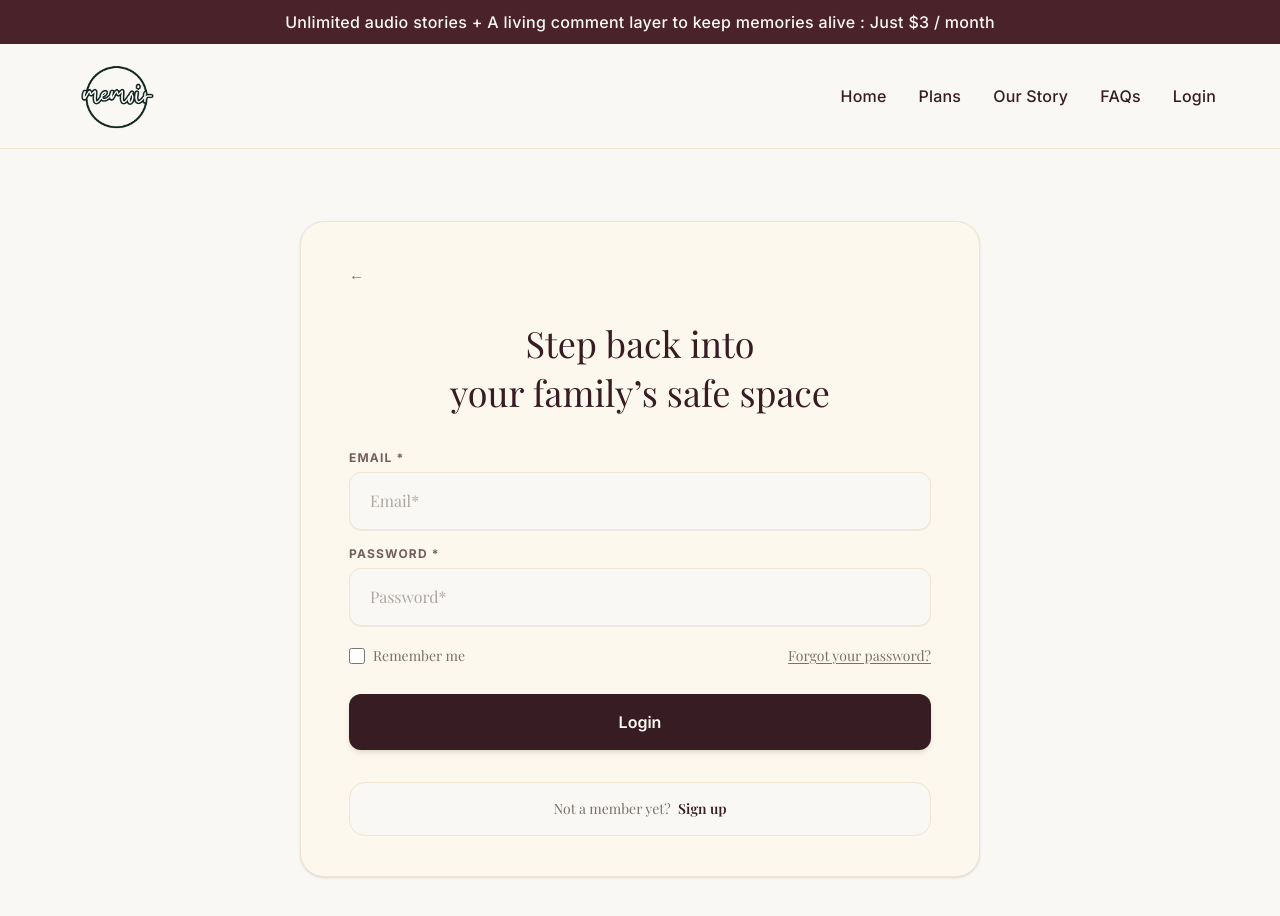
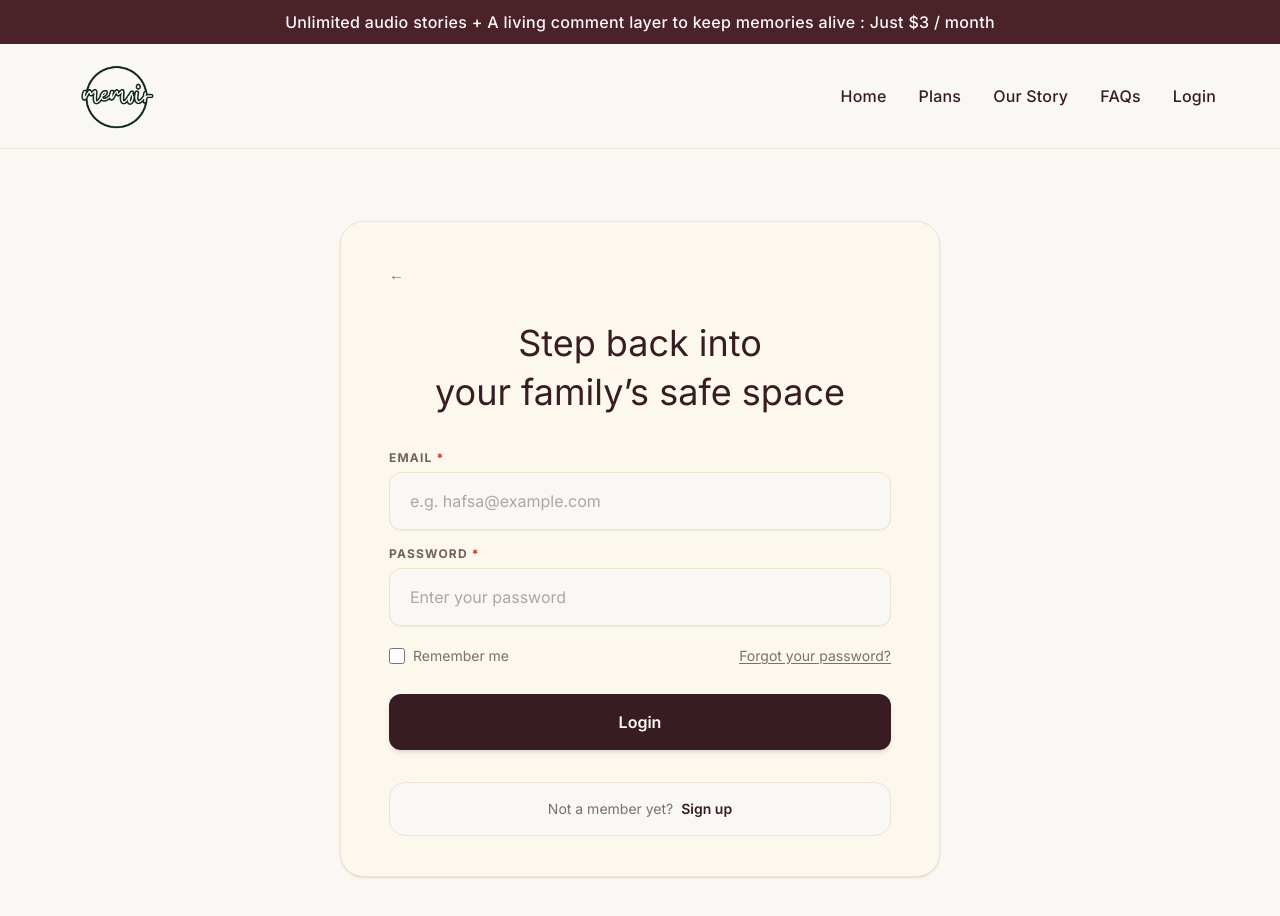
Before and after one commit to Hifza-155/memoirproject-frontend, a Next.js app: page /login in a window 1280 px wide. Shown: the top 916 px of the page. Built offline with nearby package versions, Linux system fonts and the light colour scheme; a web font is replaced by a local one.

Commit message:
Update login form styles and layout consistency

```diff
--- a/src/features/auth/LoginForm.tsx
+++ b/src/features/auth/LoginForm.tsx
@@ -41,7 +41,7 @@ export default function LoginForm() {
         initial={{ opacity: 0, y: 15 }}
         animate={{ opacity: 1, y: 0 }}
         transition={{ duration: 0.4, ease: "easeOut" }}
-        className="w-full bg-memory-card border border-memory-border rounded-3xl px-8 md:px-12 py-10 shadow-sm max-w-170"
+        className="w-full bg-memory-card border border-memory-border rounded-3xl px-8 md:px-12 py-10 shadow-sm max-w-150"
       >
         {/* Back */}
         <div className="mb-8">
@@ -55,67 +55,94 @@ export default function LoginForm() {
 
         {/* Header */}
         <div className="text-center mb-8">
-          <h1 className="font-serif text-3xl md:text-4xl text-memory-primary leading-snug">
+          <h1 className="text-3xl md:text-4xl text-memory-primary leading-snug">
             Step back into <br /> your family&rsquo;s safe space
           </h1>
         </div>
 
         {/* Server Error / Info Banners */}
         {serverError && (
-          <div className="mb-6 p-4 bg-memory-card border border-memory-border text-memory-primary rounded-xl text-sm font-serif">
+          <div className="mb-6 p-4 bg-memory-card border border-memory-border text-memory-primary rounded-xl text-sm">
             Login Failed: {serverError}
           </div>
         )}
 
         {infoMessage && (
-          <div className="mb-6 p-4 bg-memory-card border border-memory-border text-memory-primary rounded-xl text-sm font-serif">
+          <div className="mb-6 p-4 bg-memory-card border border-memory-border text-memory-primary rounded-xl text-sm">
             {infoMessage}
           </div>
         )}
 
-        <form onSubmit={handleSubmit(handleLogin)} className="flex flex-col gap-4" noValidate>
+        <form
+          onSubmit={handleSubmit(handleLogin)}
+          className="flex flex-col gap-4"
+          noValidate
+        >
           <div>
-            <label htmlFor="login-email" className="block text-xs uppercase tracking-widest font-bold text-memory-primary/70 mb-1.5">
-              Email *
+            <label
+              htmlFor="login-email"
+              className="block text-xs uppercase tracking-widest font-bold text-memory-primary/70 mb-1.5"
+            >
+              Email
+              <span aria-hidden="true" className="ml-1 text-memory-required">
+                *
+              </span>
             </label>
+
             <input
               id="login-email"
               type="email"
-              placeholder="Email*"
+              placeholder="e.g. hafsa@example.com"
               {...register("email")}
-              className={`w-full rounded-xl border bg-memory-bg px-5 py-4 text-[16px] text-memory-primary placeholder:text-memory-muted/60 outline-none transition-all duration-300 font-serif shadow-2xs ${
+              className={`w-full rounded-xl border bg-memory-bg px-5 py-4 text-[16px] text-memory-primary placeholder:text-memory-muted/60 outline-none transition-all duration-300 shadow-2xs ${
                 errors.email
                   ? "border-memory-border focus:ring-2 focus:ring-memory-accent/20"
                   : "border-memory-border focus:border-memory-accent focus:ring-2 focus:ring-memory-accent/20"
               }`}
             />
+
             {errors.email && (
-              <p className="mt-1 text-xs text-memory-muted font-medium">{errors.email.message}</p>
+              <p className="mt-1 text-xs text-memory-muted font-medium">
+                {errors.email.message}
+              </p>
             )}
           </div>
 
           <div>
-            <label htmlFor="login-password" className="block text-xs uppercase tracking-widest font-bold text-memory-primary/70 mb-1.5">
-              Password *
+            <label
+              htmlFor="login-password"
+              className="block text-xs uppercase tracking-widest font-bold text-memory-primary/70 mb-1.5"
+            >
+              Password
+              <span aria-hidden="true" className="ml-1 text-memory-required">
+                *
+              </span>
             </label>
+
             <input
               id="login-password"
               type="password"
-              placeholder="Password*"
+              placeholder="Enter your password"
               {...register("password")}
-              className={`w-full rounded-xl border bg-memory-bg px-5 py-4 text-[16px] text-memory-primary placeholder:text-memory-muted/60 outline-none transition-all duration-300 font-serif shadow-2xs ${
+              className={`w-full rounded-xl border bg-memory-bg px-5 py-4 text-[16px] text-memory-primary placeholder:text-memory-muted/60 outline-none transition-all duration-300 shadow-2xs ${
                 errors.password
                   ? "border-memory-border focus:ring-2 focus:ring-memory-accent/20"
                   : "border-memory-border focus:border-memory-accent focus:ring-2 focus:ring-memory-accent/20"
               }`}
             />
+
             {errors.password && (
-              <p className="mt-1 text-xs text-memory-muted font-medium">{errors.password.message}</p>
+              <p className="mt-1 text-xs text-memory-muted font-medium">
+                {errors.password.message}
+              </p>
             )}
           </div>
 
-          <div className="flex justify-between items-center text-sm text-memory-muted font-serif py-1">
-            <label htmlFor="remember-me" className="flex items-center gap-2 cursor-pointer">
+          <div className="flex justify-between items-center text-sm text-memory-muted py-1">
+            <label
+              htmlFor="remember-me"
+              className="flex items-center gap-2 cursor-pointer"
+            >
               <input
                 id="remember-me"
                 type="checkbox"
@@ -151,7 +178,7 @@ export default function LoginForm() {
         </form>
 
         {/* Footer Link */}
-        <div className="border border-memory-border rounded-2xl mt-8 py-4 text-center text-sm text-memory-muted font-serif bg-memory-bg">
+        <div className="border border-memory-border rounded-2xl mt-8 py-4 text-center text-sm text-memory-muted bg-memory-bg">
           Not a member yet?{" "}
           <Link
             href="/signup"
```
